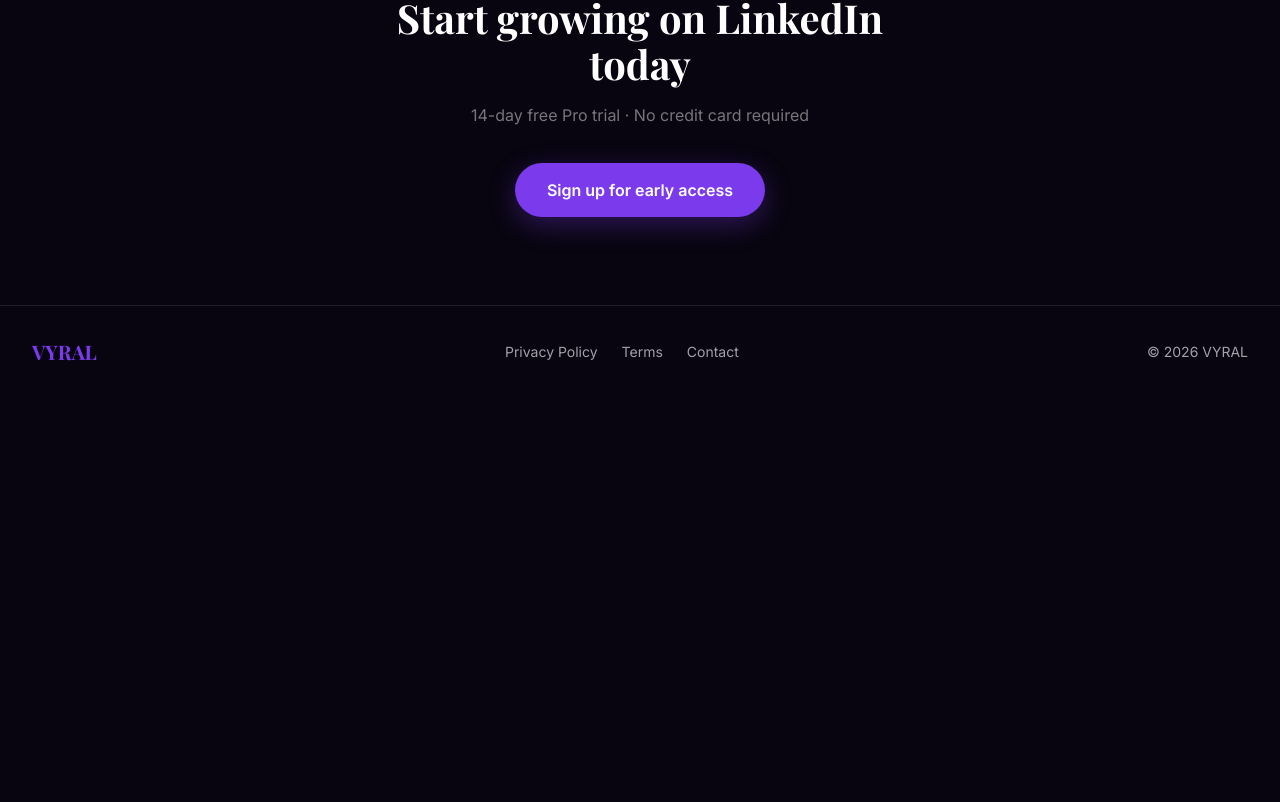
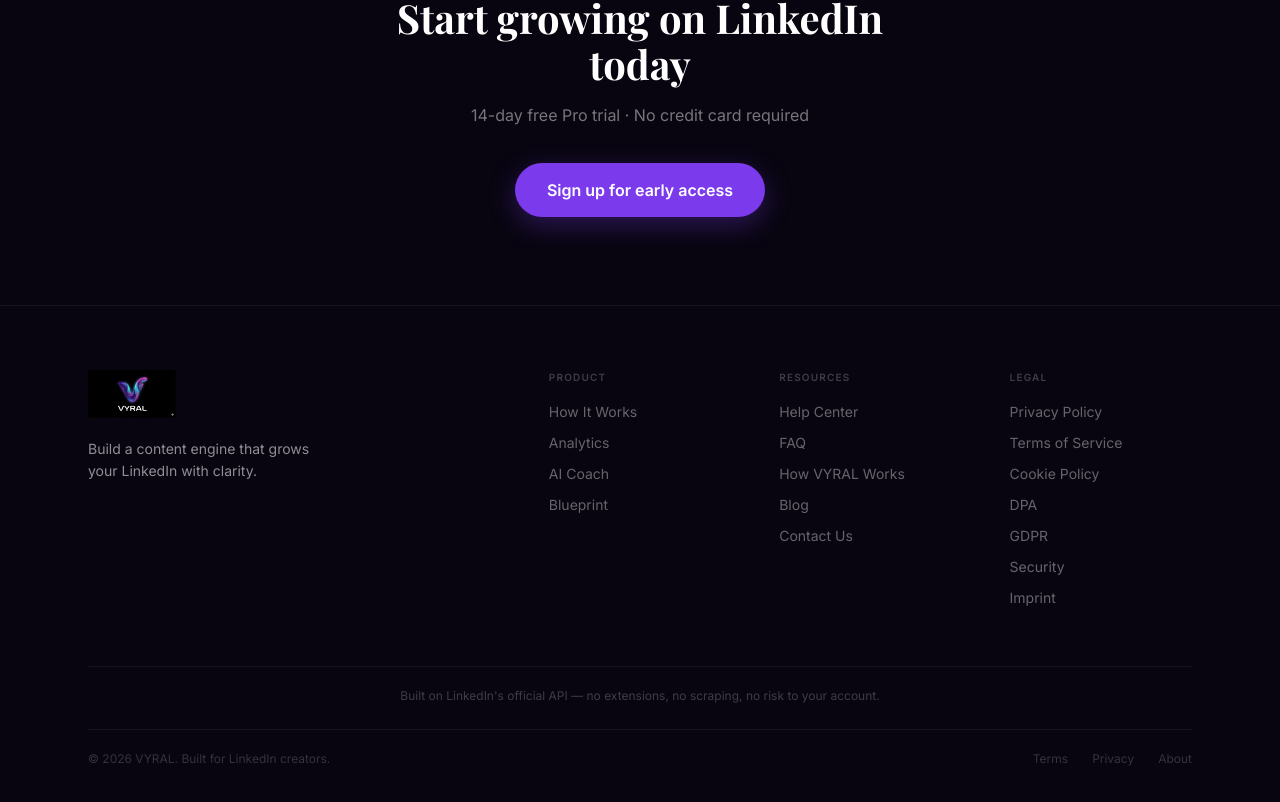
Before and after one commit to Brohanzz/vyral-marketing, a Next.js app: page / in a window 1280 px wide. Shown: the part 6968-7770 px from the top of the page. Before the commit the page ends 7366 px from the top, so only its background shows below. Built offline with nearby package versions, Linux system fonts and the light colour scheme.

Commit message:
Phase 2: Replace Footer with full multi-column footer matching live site

```diff
--- a/src/components/Footer.tsx
+++ b/src/components/Footer.tsx
@@ -1,55 +1,217 @@
 import Link from "next/link";
+
+// ─── SHARED STYLES ────────────────────────────────────────────────────────────
+
+const colHeading: React.CSSProperties = {
+  color: "rgba(255,255,255,0.22)",
+  fontSize: 10,
+  letterSpacing: "1.2px",
+  fontWeight: 600,
+  textTransform: "uppercase",
+  fontFamily: "Inter, sans-serif",
+  marginBottom: 16,
+  display: "block",
+};
+
+const footerLink: React.CSSProperties = {
+  fontSize: 14,
+  color: "rgba(255,255,255,0.38)",
+  fontFamily: "Inter, sans-serif",
+  display: "block",
+  marginBottom: 10,
+  textDecoration: "none",
+};
+
+// ─── FOOTER ───────────────────────────────────────────────────────────────────
 
 export default function Footer() {
   return (
+    <>
+      {/* Hover styles for links */}
+      <style>{`
+        .footer-link:hover { color: rgba(255,255,255,0.65) !important; }
+        .footer-bottom-link:hover { color: rgba(255,255,255,0.4) !important; }
+      `}</style>
+
       <footer
-      className="border-t border-white/10"
-      style={{ backgroundColor: "#080510" }}
-    >
-      <div className="mx-auto max-w-7xl px-4 sm:px-6 lg:px-8 py-8">
-        <div className="flex flex-col items-center gap-4 sm:flex-row sm:justify-between">
-          {/* Logo */}
-          <span
-            className="text-xl font-bold"
         style={{
-              fontFamily: "'Playfair Display', serif",
-              color: "#7c3aed",
+          background: "#080510",
+          color: "#ffffff",
+          borderTop: "1px solid rgba(255,255,255,0.05)",
         }}
       >
-            VYRAL
-          </span>
+        <div
+          style={{
+            maxWidth: 1200,
+            margin: "0 auto",
+            padding: "64px 48px 40px",
+          }}
+        >
+          {/* ── GRID ── */}
+          <div
+            style={{
+              display: "grid",
+              gridTemplateColumns: "repeat(auto-fit, minmax(160px, 1fr))",
+              gap: 48,
+            }}
+          >
+            {/* COL 1–2: Brand */}
+            <div style={{ gridColumn: "span 2" }}>
+              {/* eslint-disable-next-line @next/next/no-img-element */}
+              <img
+                src="/vyral-logo-new.png"
+                alt="VYRAL"
+                style={{ height: 48, width: "auto", display: "block", marginBottom: 20 }}
+              />
+              <p
+                style={{
+                  fontSize: 14,
+                  color: "rgba(255,255,255,0.55)",
+                  maxWidth: 240,
+                  lineHeight: 1.6,
+                  fontFamily: "Inter, sans-serif",
+                  margin: 0,
+                }}
+              >
+                Build a content engine that grows your LinkedIn with clarity.
+              </p>
+            </div>
 
-          {/* Links */}
-          <nav className="flex flex-wrap justify-center gap-6 text-sm">
+            {/* COL 3: Product */}
+            <div>
+              <span style={colHeading}>Product</span>
+              {[
+                { label: "How It Works", href: "/how-it-works" },
+                { label: "Analytics", href: "/linkedin-analytics" },
+                { label: "AI Coach", href: "/ai-coach" },
+                { label: "Blueprint", href: "/linkedin-content-strategy" },
+              ].map((link) => (
                 <Link
-              href="/legal/privacy-policy"
-              className="transition-colors hover:text-white"
-              style={{ color: "#a1a1aa" }}
+                  key={link.href}
+                  href={link.href}
+                  style={footerLink}
+                  className="footer-link"
                 >
-              Privacy Policy
+                  {link.label}
                 </Link>
+              ))}
+            </div>
+
+            {/* COL 4: Resources */}
+            <div>
+              <span style={colHeading}>Resources</span>
+              {[
+                { label: "Help Center", href: "/help" },
+                { label: "FAQ", href: "/help/faq" },
+                { label: "How VYRAL Works", href: "/how-vyral-works" },
+                { label: "Blog", href: "/blog" },
+                { label: "Contact Us", href: "/contact" },
+              ].map((link) => (
                 <Link
-              href="/legal/terms"
-              className="transition-colors hover:text-white"
-              style={{ color: "#a1a1aa" }}
+                  key={link.href}
+                  href={link.href}
+                  style={footerLink}
+                  className="footer-link"
                 >
-              Terms
+                  {link.label}
                 </Link>
+              ))}
+            </div>
+
+            {/* COL 5: Legal */}
+            <div>
+              <span style={colHeading}>Legal</span>
+              {[
+                { label: "Privacy Policy", href: "/legal/privacy-policy" },
+                { label: "Terms of Service", href: "/legal/terms" },
+                { label: "Cookie Policy", href: "/legal/cookies" },
+                { label: "DPA", href: "/legal/dpa" },
+                { label: "GDPR", href: "/legal/gdpr" },
+                { label: "Security", href: "/legal/security" },
+                { label: "Imprint", href: "/legal/imprint" },
+              ].map((link) => (
                 <Link
-              href="/contact"
-              className="transition-colors hover:text-white"
-              style={{ color: "#a1a1aa" }}
+                  key={link.href}
+                  href={link.href}
+                  style={footerLink}
+                  className="footer-link"
                 >
-              Contact
+                  {link.label}
                 </Link>
-          </nav>
+              ))}
+            </div>
+          </div>
 
-          {/* Copyright */}
-          <p className="text-sm" style={{ color: "#a1a1aa" }}>
-            © 2026 VYRAL
+          {/* ── ROW 1: API safety note ── */}
+          <div
+            style={{
+              marginTop: 48,
+              paddingTop: 20,
+              borderTop: "1px solid rgba(255,255,255,0.05)",
+              textAlign: "center",
+            }}
+          >
+            <p
+              style={{
+                fontSize: 12,
+                color: "rgba(255,255,255,0.22)",
+                fontFamily: "Inter, sans-serif",
+                margin: 0,
+              }}
+            >
+              Built on LinkedIn&apos;s official API — no extensions, no
+              scraping, no risk to your account.
             </p>
+          </div>
+
+          {/* ── ROW 2: Copyright + bottom links ── */}
+          <div
+            style={{
+              marginTop: 24,
+              paddingTop: 20,
+              borderTop: "1px solid rgba(255,255,255,0.05)",
+              display: "flex",
+              justifyContent: "space-between",
+              flexWrap: "wrap",
+              gap: 16,
+              alignItems: "center",
+            }}
+          >
+            <p
+              style={{
+                fontSize: 12,
+                color: "rgba(255,255,255,0.18)",
+                fontFamily: "Inter, sans-serif",
+                margin: 0,
+              }}
+            >
+              © 2026 VYRAL. Built for LinkedIn creators.
+            </p>
+
+            <div style={{ display: "flex", gap: 24 }}>
+              {[
+                { label: "Terms", href: "/legal/terms" },
+                { label: "Privacy", href: "/legal/privacy-policy" },
+                { label: "About", href: "/about" },
+              ].map((link) => (
+                <Link
+                  key={link.href}
+                  href={link.href}
+                  style={{
+                    fontSize: 12,
+                    color: "rgba(255,255,255,0.18)",
+                    fontFamily: "Inter, sans-serif",
+                    textDecoration: "none",
+                  }}
+                  className="footer-bottom-link"
+                >
+                  {link.label}
+                </Link>
+              ))}
+            </div>
           </div>
         </div>
       </footer>
+    </>
   );
 }
```
Lines whose indentation alone changed are shown as unchanged.
